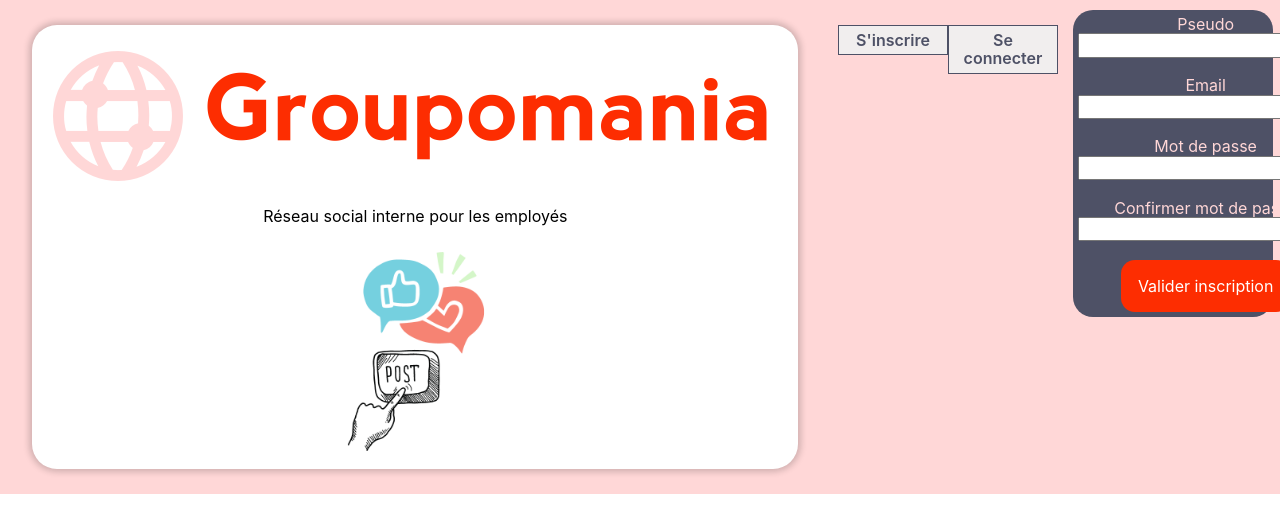
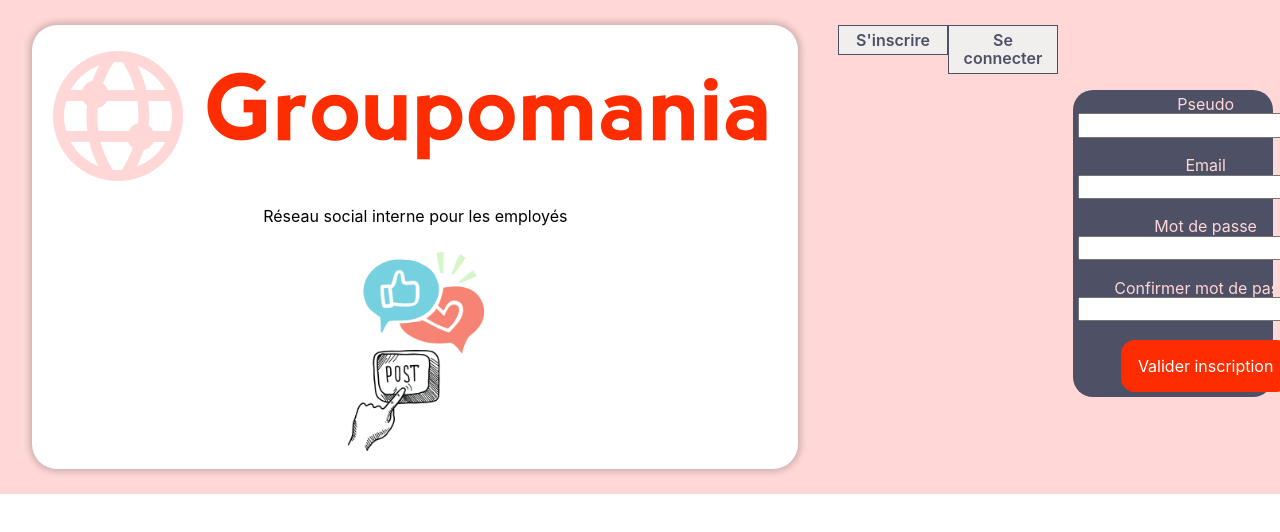
Before and after one commit to Ddelagefrancis/Dumas-Delage_Francis_1_code_062022, a React (Create React App) app in the folder FrontEnd/groupomania/: page /signup in a window 1280 px wide. Shown: the top 532 px of the page. Built offline with nearby package versions, Linux system fonts and the light colour scheme.

Commit message:
ajout div className'logs'

```diff
--- a/FrontEnd/groupomania/src/components/accueil/login/Login.js
+++ b/FrontEnd/groupomania/src/components/accueil/login/Login.js
@@ -32,6 +32,7 @@ function Login() {
             });
     };
     return (
+        <div className='logs'>
         <form action="" onSubmit={handleLogin} id="sign-up-form" className='form_logs' >
             <label htmlFor="email">Email</label>
             <input
@@ -55,6 +56,7 @@ function Login() {
             <br />
             <input type="submit" value="Se connecter" className='button'/>
         </ form>
+        </div>
     );
 }
 
--- a/FrontEnd/groupomania/src/components/accueil/signup/Signup.js
+++ b/FrontEnd/groupomania/src/components/accueil/signup/Signup.js
@@ -12,6 +12,7 @@ function Signup() {
     }
 
     return (
+        <div className='logs'>
         <form action="" onSubmit={handleRegister} id="signup" className='form_logs'>
             <label htmlFor="pseudo">Pseudo</label>
             <input
@@ -55,6 +56,7 @@ function Signup() {
             <br />
             <input type="submit" value="Valider inscription" className='button' />
         </form>
+        </div>
     );
 }
 
```
